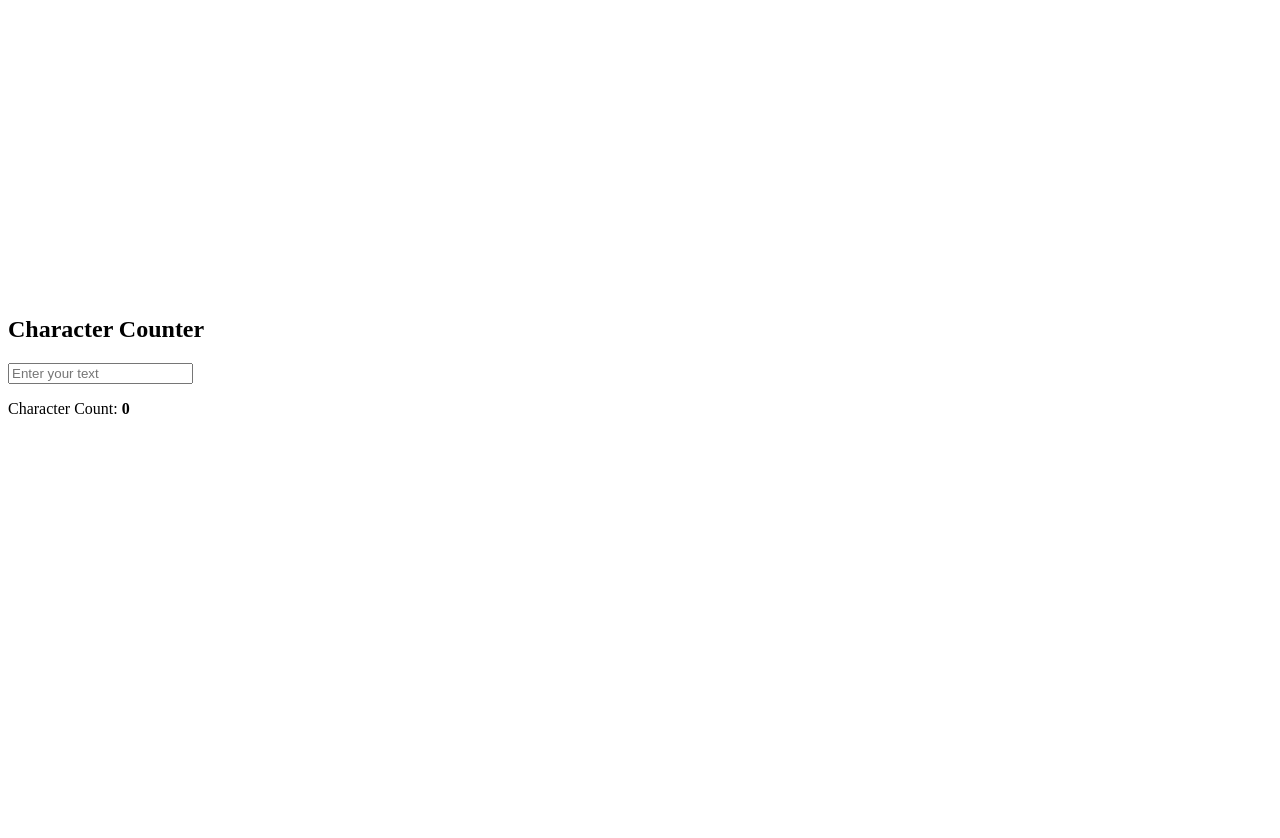
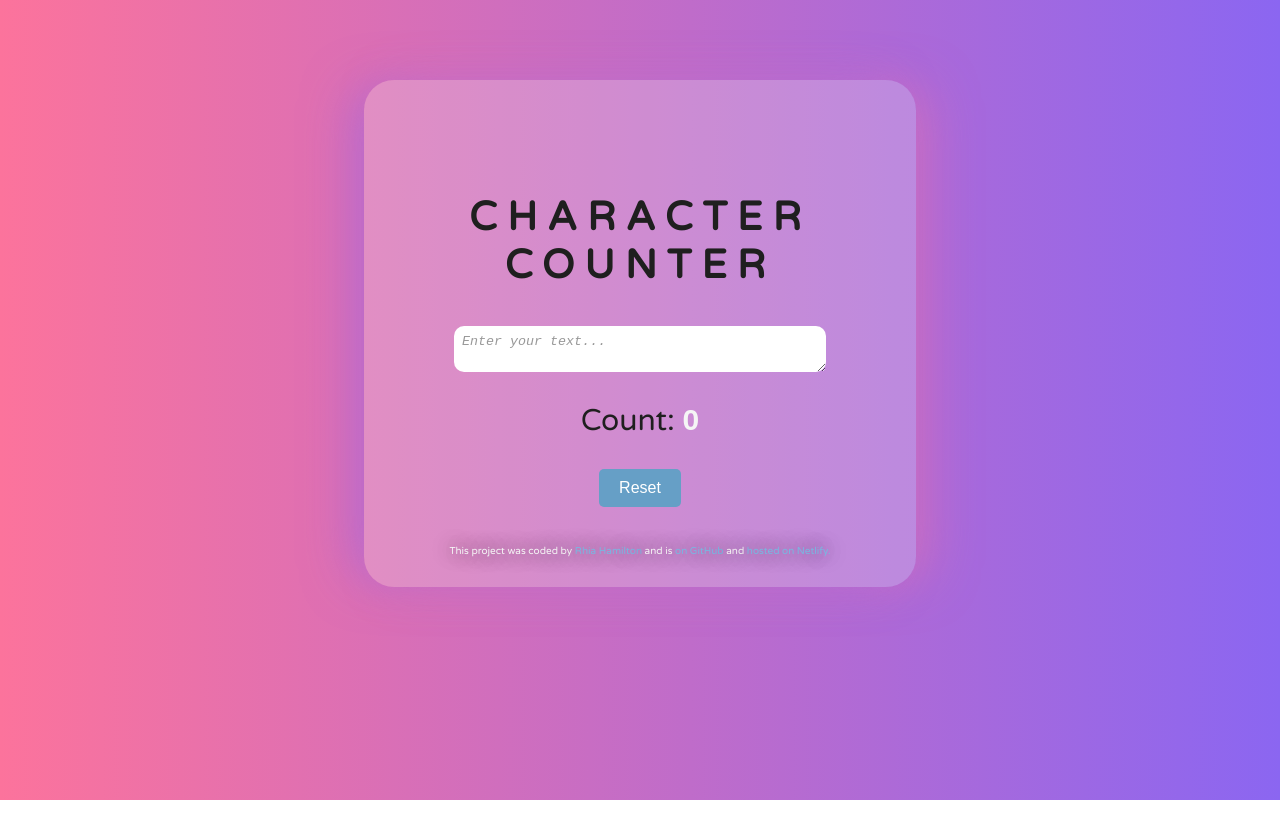
Before and after one commit to RhiaFHunte/Rfh-dynamic-character-counter, a plain HTML site: page index.html in a window 1280 px wide. Before the commit the page ends 800 px from the top, so only its background shows below. Drawn offline with Linux system fonts and the light colour scheme.

Commit message:
Added a reset button function that clears the text input field when clicked

```diff
--- a/app.js
+++ b/app.js
@@ -1,10 +1,25 @@
-const inputField = document.getElementById("input-field");
-const characterCountOutput = document.getElementById("character-count");
+// Get the textarea element
+const textarea = document.getElementById('input-field');
 
-inputField.addEventListener("input", (e) => {
-   const characterCount = e.target.value.length;
+// Get the character count output element
+const characterCountOutput = document.getElementById('character-count');
 
-   characterCountOutput.innerText = characterCount;
+// Add an event listener to the textarea for input events
+textarea.addEventListener('input', function() {
+   // Adjust the height of the textarea based on its content
+   this.style.height = 'auto'; // Reset the height first
+   this.style.height = (this.scrollHeight) + 'px'; // Set the height to match the scroll height
 
+   // Update the character count
+   characterCountOutput.textContent = this.value.length;
+});
 
-})
+// Get the reset button element
+const resetButton = document.getElementById('reset-button');
+
+// Add event listener to the reset button
+resetButton.addEventListener('click', function() {
+  // Reset the value of the textarea and character count
+  textarea.value = '';
+  characterCountOutput.textContent = '0';
+});
--- a/index.html
+++ b/index.html
@@ -2,36 +2,44 @@
 <html lang="en">
 <head>
    <meta charset="UTF-8">
-   <meta name="viewport" content="width=], initial-scale=1.0">
+   <meta name="viewport" content="width=device-width, initial-scale=1.0">
+   <link rel="stylesheet" href="styles.css">
    <title>Document</title>
+   <link rel="preconnect" href="https://fonts.googleapis.com">
+<link rel="preconnect" href="https://fonts.gstatic.com" crossorigin>
+<link href="https://fonts.googleapis.com/css2?family=Varela+Round&display=swap" rel="stylesheet">
 </head>
 <body>
-
-   <div class="countainer">
-      <div class="row">
-         <div class="one-half-column" style="margin-top: 25%">
-
-
-            <h2>Character Counter</h2>
-
-            <input id="input-field" type="text"
-            placeholder="Enter your text"/>
-
-
-            <p>Character Count: <b id="character-count">0</b></p>
-
+   <div class="secondary-container">
+   <div class="main-container">
+      <h2>CHARACTER COUNTER </h2>
+      <textarea id="input-field" placeholder="Enter your text..."></textarea>
+      <p id="counter">Count: <b id="character-count">0</b></p>
 
  </div>
 
+ <div>
+   <button id="reset-button">Reset</button>
 
+ </div>
+
+ <footer>
+   <div class="footer-section">
+     <p>
+       This project was coded by
+       <a href="https://www.linkedin.com/in/rhiahunte/" target="_blank">Rhia Hamilton</a>
+       and is <a href="https://github.com/RhiaFHunte/RhiaFHunte" target="_blank">on GitHub</a>
+       and <a href="#" target="_blank">hosted on Netlify.</a>
+     </p>
+   </div>
+ </footer>
+</div>
+</div>
 </div>
 </div>
 
+<script src="app.js"></script>
 
 
-
-
-
-<script src="app.js"></script>
 </body>
 </html>
--- a/styles.css
+++ b/styles.css
@@ -0,0 +1,155 @@
+html,
+body {
+  height: 100%;
+  margin: 0;
+  padding: 0;
+}
+
+body {
+   background: linear-gradient(90deg, rgb(252, 115, 156) 0%, rgb(139, 102, 241) 100%);
+   background-size: cover;
+   background-repeat: no-repeat;
+   overflow: hidden;
+}
+
+h2, p {
+  display: block;
+  color: rgb(31, 31, 31);
+  font-family: "Varela Round", sans-serif;
+  text-align: center; /* Center the text */
+}
+
+h2 {
+  font-size: 40px;
+  letter-spacing: 10px;
+  font-style: normal;
+  text-align: center;
+  margin-bottom: 10%;
+}
+
+.varela-round-regular h2, p {
+  font-family: "Varela Round", sans-serif;
+  font-weight: 400;
+  font-style: normal;
+}
+
+/* Styles for the main container */
+div.main-container {
+  width: auto;
+  margin: 0 10px auto;
+  padding: 60px;
+  border-radius: 10px; /* Add border radius for rounded corners */
+  text-align: center; /* Center the content inside the container */
+}
+
+div.secondary-container {
+  width: 40%;
+  margin: 80px auto; /* Add margin to move the container downwards */
+  padding: 20px; /* Add padding inside the container */
+  border-radius: 30px; /* Add border radius for rounded corners */
+  text-align: center; /* Center the content inside the container */
+  background-color: #f2f2f23c; /* Add background color */
+  position: relative; /* Set the position to relative */
+  box-shadow:
+  -20px 0 50px -10px #9266eb8e, /* Left side shadow */
+  20px 0 50px -10px #f472a48a, /* Right side shadow */
+  0 0 30px rgba(223, 240, 255, 0); /* Silvery glow effect */
+}
+
+#input-field {
+  width: 100%; /* Adjust the width percentage */
+  display: flex;
+  margin: 0 auto; /* Center the input field */
+  margin-bottom: 10px;
+  padding: 8px;
+  border: none;
+  border-radius: 10px;
+  box-sizing: border-box;
+  text-align: left;
+}
+
+#input-field::placeholder {
+  /* Style for the placeholder text */
+  color: #999; /* Placeholder text color */
+  font-style: italic; /* Italicize the placeholder text */
+}
+
+#input-field:focus {
+  box-shadow: 0 0 10px #007bff; /* Add a box shadow when the input is focused */
+}
+
+/* Style for the character count */
+#character-count {
+  color: whitesmoke;
+  font-family: "Duru Sans", sans-serif;
+  font-weight: 700;
+}
+
+/* CSS for the reset button */
+#reset-button {
+   background-color: #669fc6; /* Green background */
+   border: none; /* Remove border */
+   color: white; /* White text */
+   padding: 10px 20px; /* Add padding */
+   text-align: center; /* Center text */
+   text-decoration: none; /* Remove underline */
+   display: inline-block; /* Display as inline-block */
+   font-size: 16px; /* Set font size */
+   border-radius: 5px; /* Add border radius */
+   cursor: pointer; /* Add cursor pointer on hover */
+   position: relative; /* Set position to relative */
+   top: -60px; /* Move the button upwards */
+ }
+
+/* Change background color on hover */
+#reset-button:hover {
+  background-color: #4583a0;
+}
+
+/* Change background color on active */
+#reset-button:active {
+  background-color: #3e738e;
+}
+
+
+#counter {
+  font-size: 30px;
+  font-family: "Varela Round", sans-serif;
+}
+
+.footer-section {
+  font-size: 10px;
+  text-align: center;
+  position: absolute;
+  bottom: 20px;
+  left: 0;
+  right: 0;
+}
+
+.footer-section a {
+  text-decoration: none;
+  color: #78b7e1;
+}
+
+.footer-section p {
+  text-decoration: none;
+  color: whitesmoke;
+  text-shadow: 0 0 20px black;
+}
+
+.footer-section a:hover {
+  text-decoration: underline;
+}
+
+/* Media queries for responsiveness */
+@media only screen and (max-width: 768px) {
+  div.secondary-container {
+    width: 80%; /* Reduce width for smaller screens */
+  }
+}
+
+@media only screen and (max-width: 576px) {
+  div.secondary-container {
+    width: 90%; /* Further reduce width for even smaller screens */
+  }
+}
```
Lines whose indentation alone changed are shown as unchanged.
